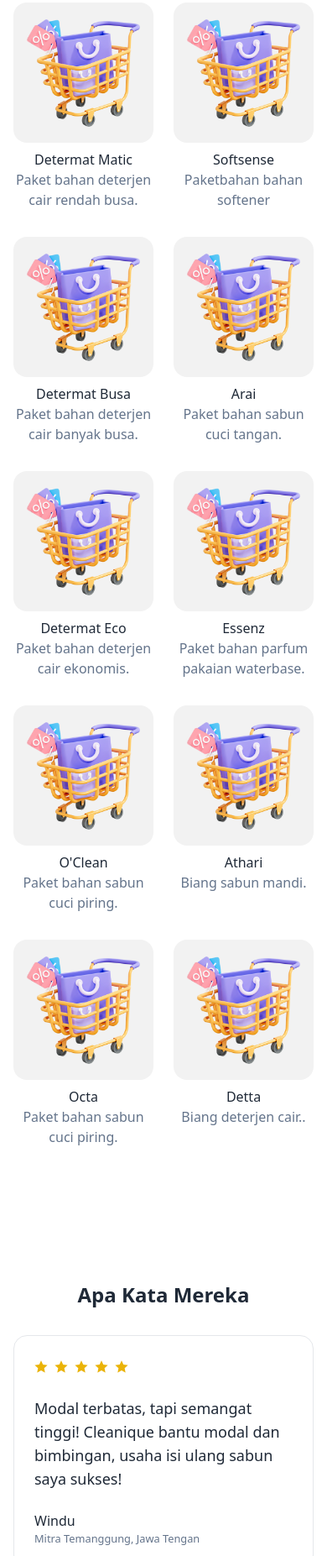
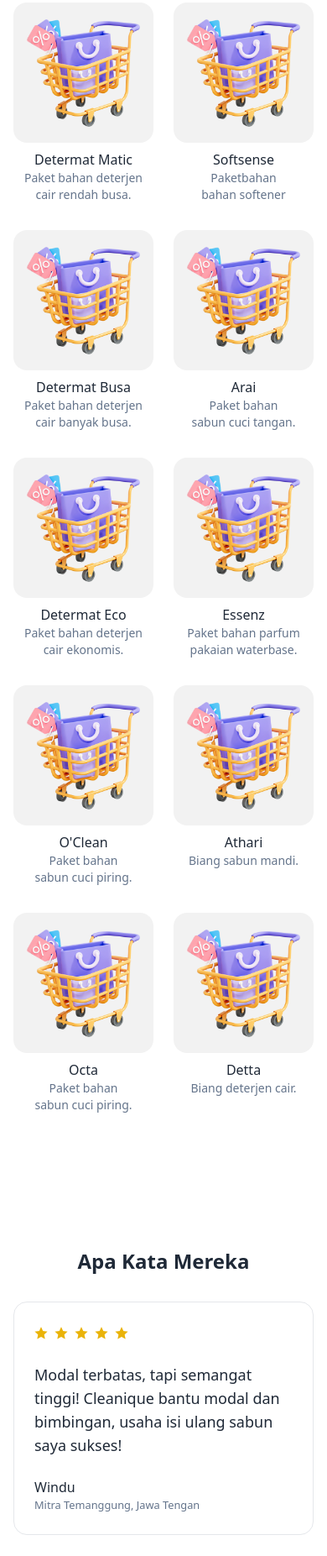
Before and after one commit to shendrongddv/Indotech-Cleanique-Academy-Frontend-HTML, a website: page src/index.html in a window 390 px wide. Shown: the part 2146-3999 px from the top of the page at 84% size. Drawn offline with nearby package versions, Linux system fonts and the light colour scheme.

Commit message:
2024-07-04

```diff
--- a/src/index.html
+++ b/src/index.html
@@ -277,7 +277,9 @@
                   class="flex flex-col items-center text-center md:items-start md:text-start"
                 >
                   <h3 class="font-medium md:text-lg">Determat Matic</h3>
-                  <p class="text-slate-500">
+                  <p
+                    class="text-sm text-slate-500 max-md:text-balance md:text-base"
+                  >
                     Paket bahan deterjen cair rendah busa.
                   </p>
                 </div>
@@ -304,7 +306,11 @@
                   class="flex flex-col items-center text-center md:items-start md:text-start"
                 >
                   <h3 class="font-medium md:text-lg">Softsense</h3>
-                  <p class="text-slate-500">Paketbahan bahan softener</p>
+                  <p
+                    class="text-sm text-slate-500 max-md:text-balance md:text-base"
+                  >
+                    Paketbahan bahan softener
+                  </p>
                 </div>
               </div>
               <!-- ./ Produk Item -->
@@ -329,7 +335,9 @@
                   class="flex flex-col items-center text-center md:items-start md:text-start"
                 >
                   <h3 class="font-medium md:text-lg">Determat Busa</h3>
-                  <p class="text-slate-500">
+                  <p
+                    class="text-sm text-slate-500 max-md:text-balance md:text-base"
+                  >
                     Paket bahan deterjen cair banyak busa.
                   </p>
                 </div>
@@ -356,7 +364,11 @@
                   class="flex flex-col items-center text-center md:items-start md:text-start"
                 >
                   <h3 class="font-medium md:text-lg">Arai</h3>
-                  <p class="text-slate-500">Paket bahan sabun cuci tangan.</p>
+                  <p
+                    class="text-sm text-slate-500 max-md:text-balance md:text-base"
+                  >
+                    Paket bahan sabun cuci tangan.
+                  </p>
                 </div>
               </div>
               <!-- ./ Produk Item -->
@@ -381,7 +393,9 @@
                   class="flex flex-col items-center text-center md:items-start md:text-start"
                 >
                   <h3 class="font-medium md:text-lg">Determat Eco</h3>
-                  <p class="text-slate-500">
+                  <p
+                    class="text-sm text-slate-500 max-md:text-balance md:text-base"
+                  >
                     Paket bahan deterjen cair ekonomis.
                   </p>
                 </div>
@@ -408,7 +422,9 @@
                   class="flex flex-col items-center text-center md:items-start md:text-start"
                 >
                   <h3 class="font-medium md:text-lg">Essenz</h3>
-                  <p class="text-slate-500">
+                  <p
+                    class="text-sm text-slate-500 max-md:text-balance md:text-base"
+                  >
                     Paket bahan parfum pakaian waterbase.
                   </p>
                 </div>
@@ -435,7 +451,11 @@
                   class="flex flex-col items-center text-center md:items-start md:text-start"
                 >
                   <h3 class="font-medium md:text-lg">O'Clean</h3>
-                  <p class="text-slate-500">Paket bahan sabun cuci piring.</p>
+                  <p
+                    class="text-sm text-slate-500 max-md:text-balance md:text-base"
+                  >
+                    Paket bahan sabun cuci piring.
+                  </p>
                 </div>
               </div>
               <!-- ./ Produk Item -->
@@ -460,7 +480,11 @@
                   class="flex flex-col items-center text-center md:items-start md:text-start"
                 >
                   <h3 class="font-medium md:text-lg">Athari</h3>
-                  <p class="text-slate-500">Biang sabun mandi.</p>
+                  <p
+                    class="text-sm text-slate-500 max-md:text-balance md:text-base"
+                  >
+                    Biang sabun mandi.
+                  </p>
                 </div>
               </div>
               <!-- ./ Produk Item -->
@@ -485,7 +509,11 @@
                   class="flex flex-col items-center text-center md:items-start md:text-start"
                 >
                   <h3 class="font-medium md:text-lg">Octa</h3>
-                  <p class="text-slate-500">Paket bahan sabun cuci piring.</p>
+                  <p
+                    class="text-sm text-slate-500 max-md:text-balance md:text-base"
+                  >
+                    Paket bahan sabun cuci piring.
+                  </p>
                 </div>
               </div>
               <!-- ./ Produk Item -->
@@ -510,7 +538,11 @@
                   class="flex flex-col items-center text-center md:items-start md:text-start"
                 >
                   <h3 class="font-medium md:text-lg">Detta</h3>
-                  <p class="text-slate-500">Biang deterjen cair..</p>
+                  <p
+                    class="text-sm text-slate-500 max-md:text-balance md:text-base"
+                  >
+                    Biang deterjen cair.
+                  </p>
                 </div>
               </div>
               <!-- ./ Produk Item -->
@@ -628,14 +660,18 @@
           <div class="w-full space-y-4 md:w-1/2">
             <!-- Accordion -->
             <div
-              class="collapse collapse-arrow bg-white transition checked:shadow-xl"
+              class="collapse collapse-arrow border bg-white transition checked:shadow-xl"
             >
               <input type="radio" name="my-accordion-2" checked="checked" />
               <div class="collapse-title font-medium">
                 Click to open this one and close others
               </div>
               <div class="collapse-content">
-                <p class="text-slate-500">hello</p>
+                <p
+                  class="text-sm text-slate-500 max-md:text-balance md:text-base"
+                >
+                  hello
+                </p>
               </div>
             </div>
 
@@ -643,28 +679,36 @@
 
             <!-- Accordion -->
             <div
-              class="collapse collapse-arrow bg-white transition checked:shadow-xl"
+              class="collapse collapse-arrow border bg-white transition checked:shadow-xl"
             >
               <input type="radio" name="my-accordion-2" />
               <div class="collapse-title font-medium">
                 Click to open this one and close others
               </div>
               <div class="collapse-content">
-                <p class="text-slate-500">hello</p>
+                <p
+                  class="text-sm text-slate-500 max-md:text-balance md:text-base"
+                >
+                  hello
+                </p>
               </div>
             </div>
             <!-- ./ Accordion -->
 
             <!-- Accordion -->
             <div
-              class="collapse collapse-arrow bg-white transition checked:shadow-xl"
+              class="collapse collapse-arrow border bg-white transition checked:shadow-xl"
             >
               <input type="radio" name="my-accordion-2" />
               <div class="collapse-title font-medium">
                 Click to open this one and close others
               </div>
               <div class="collapse-content">
-                <p class="text-slate-500">hello</p>
+                <p
+                  class="text-sm text-slate-500 max-md:text-balance md:text-base"
+                >
+                  hello
+                </p>
               </div>
             </div>
             <!-- ./ Accordion -->
```
Also changed, not shown: assets/css/style.css.
